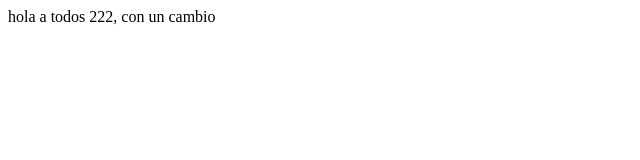
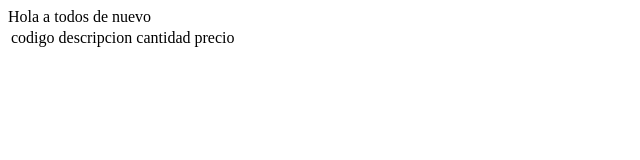
Before and after one commit to rayochain/curso-primera, a plain HTML site: page index.html in a window 1280 px wide. Shown: the whole page, without its empty margins (0-640 px from the left). Drawn offline with Linux system fonts and the light colour scheme.

Commit message:
agregado una tabla

```diff
--- a/index.html
+++ b/index.html
@@ -6,6 +6,16 @@
     <title>Document</title>
 </head>
 <body>
-    hola a todos 222, con un cambio
+    Hola a todos de nuevo
+    <div>
+        <table>
+            <tr>
+                <td>codigo</td>
+                <td>descripcion</td>
+                <td>cantidad</td>
+                <td>precio</td>
+            </tr>
+        </table>
+    </div>
 </body>
 </html>
```
